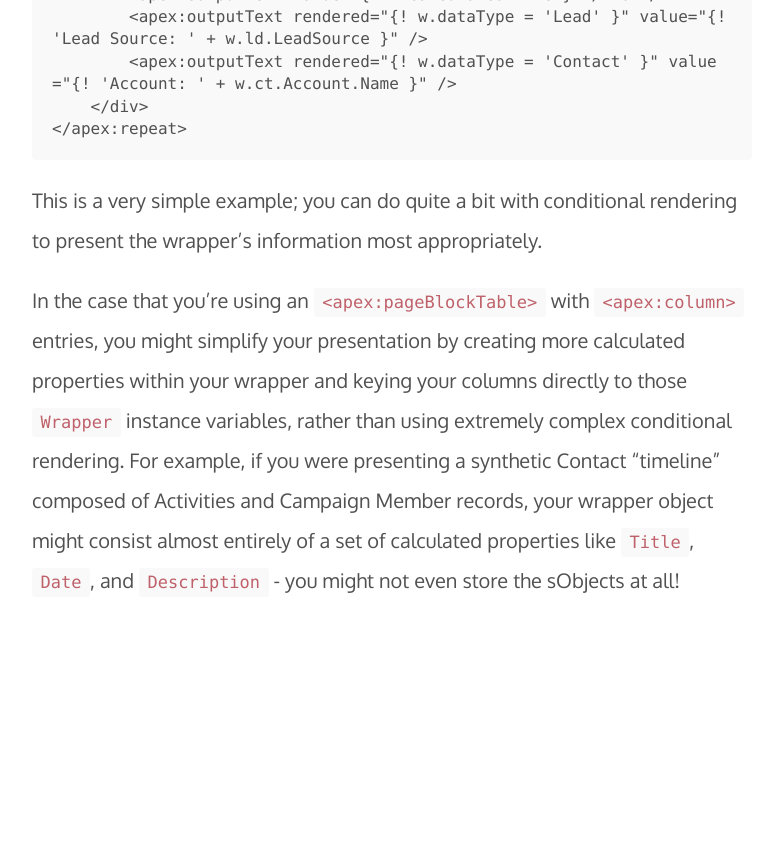
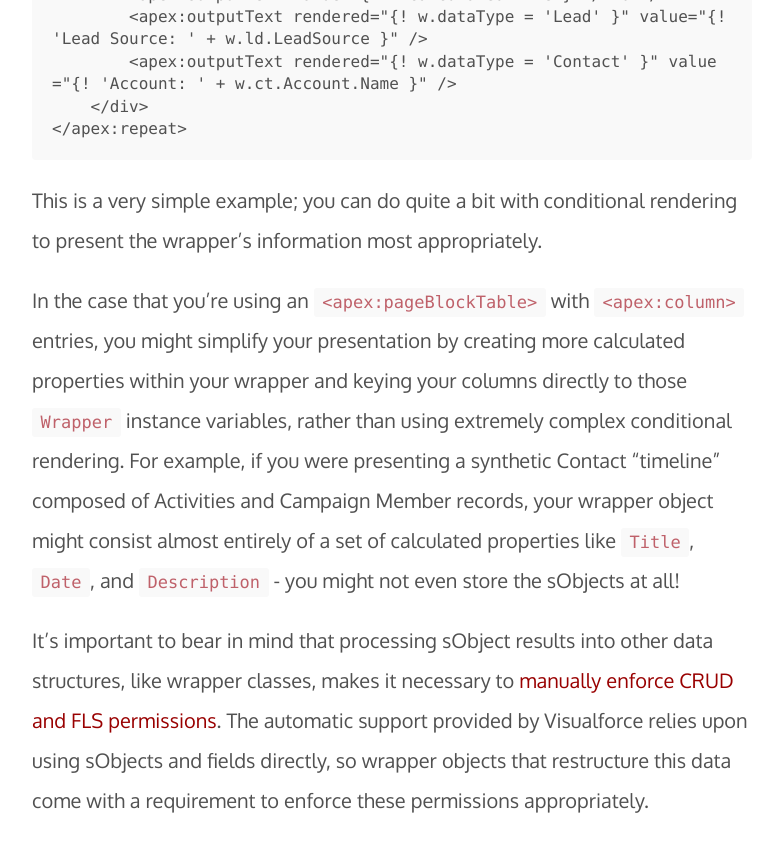
Before and after one commit to davidmreed/davidmreed.github.io, a Jekyll site: the page built from _posts/2018-02-17-everyday-salesforce-patterns-wrapper-class.md, in a window 1280 px wide and 900 px high, scrolled down 2954 px. Shown: the top 852 px of the window, without its empty margins (248-1026 px from the left). Built offline with Jekyll 4.4.1, drawn with Linux system fonts in a browser that asks for light colours; some web fonts are replaced; before the commit the page ends 3634 px from its top, so only the background shows below that.

Commit message:
Update 2018-02-17-everyday-salesforce-patterns-wrapper-class.md

```diff
--- a/_posts/2018-02-17-everyday-salesforce-patterns-wrapper-class.md
+++ b/_posts/2018-02-17-everyday-salesforce-patterns-wrapper-class.md
@@ -86,3 +86,5 @@ In your Visualforce page, you can use conditional rendering to select which set
 This is a very simple example; you can do quite a bit with conditional rendering to present the wrapper's information most appropriately.
 
 In the case that you're using an `<apex:pageBlockTable>` with `<apex:column>` entries, you might simplify your presentation by creating more calculated properties within your wrapper and keying your columns directly to those `Wrapper` instance variables, rather than using extremely complex conditional rendering. For example, if you were presenting a synthetic Contact "timeline" composed of Activities and Campaign Member records, your wrapper object might consist almost entirely of a set of calculated properties like `Title`, `Date`, and `Description` - you might not even store the sObjects at all!
+
+It's important to bear in mind that processing sObject results into other data structures, like wrapper classes, makes it necessary to [manually enforce CRUD and FLS permissions](https://developer.salesforce.com/page/Enforcing_CRUD_and_FLS). The automatic support provided by Visualforce relies upon using sObjects and fields directly, so wrapper objects that restructure this data come with a requirement to enforce these permissions appropriately.
```
